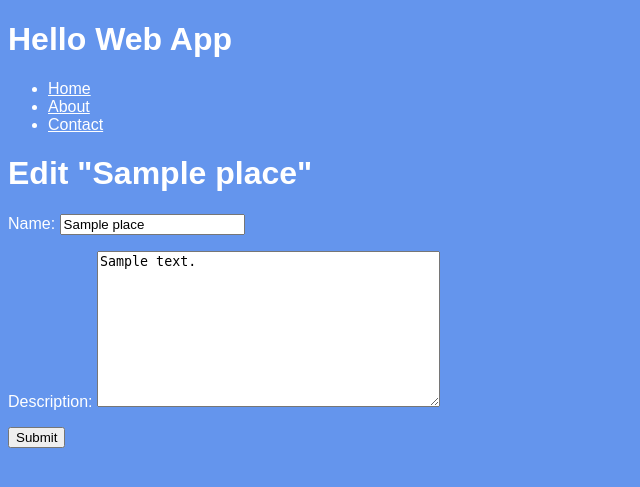
After one commit to rpancholi/myhellowebapp, a Django app: a page that uses collection/templates/places/edit_place.html in a window 1280 px wide. The commit adds this page. Shown: the top 487 px of the page, without its empty margins (0-640 px from the left). Run offline with Django 3.2, Linux system fonts and the light colour scheme; tables that the repository leaves empty hold one stand-in row (values such as "Sample post").

Commit message:
Chapter 9
Complete Chapter 9

```diff
--- /dev/null
+++ b/collection/forms.py
@@ -0,0 +1,7 @@
+from django.forms import ModelForm
+from collection.models import Places
+
+class PlaceForm(ModelForm):
+	class Meta:
+		model = Places
+		fields = ('name', 'description',)
--- /dev/null
+++ b/collection/templates/places/edit_place.html
@@ -0,0 +1,13 @@
+{% extends 'base.html' %}
+{% block title %}
+    Edit {{ place.name }} - {{ block.super }}
+{% endblock title %}
+
+{% block content %}
+    <h1>Edit "{{ place.name }}"</h1>
+    <form role="form" action="" method="post">
+        {% csrf_token %}
+        {{ form.as_p }}
+        <button type="submit">Submit</button>
+    </form>
+{% endblock content %}
--- a/collection/templates/places/place_detail.html
+++ b/collection/templates/places/place_detail.html
@@ -8,4 +8,5 @@
 {% block content %}
 		<h1>{{ place.name }}</h1>
 		<p>{{ place.description }}</p>
+		<a href="{% url 'edit_place' slug=place.slug %}">Edit me!</>
 {% endblock content %}
--- a/collection/views.py
+++ b/collection/views.py
@@ -1,5 +1,6 @@
-from django.shortcuts import render
+from django.shortcuts import render, redirect
 from collection.models import Places
+from collection.forms import PlaceForm
 
 # Create your views here.
 def index(request):
@@ -15,3 +16,21 @@ def place_detail(request, slug):
 	return render(request, 'places/place_detail.html', {
 		'place': place,
 	})
+
+def edit_place(request, slug):
+	place = Places.objects.get(slug=slug)
+
+	form_class = PlaceForm
+
+	if request.method == 'POST':
+		form = form_class(data=request.POST, instance=place)
+		if form.is_valid():
+			form.save
+			return redirect('place_detail', slug=place.slug)
+	else:
+		form = form_class(instance=place)
+
+	return render(request, 'places/edit_place.html', {
+		'place': place,
+		'form': form,
+	})
--- a/hellowebapp/urls.py
+++ b/hellowebapp/urls.py
@@ -24,5 +24,6 @@ urlpatterns = [
 	url(r'^about/$', TemplateView.as_view(template_name='about.html'), name='about'),
 	url(r'^contact/$', TemplateView.as_view(template_name='contact.html'), name='contact'),
 	url(r'^places/(?P<slug>[-\w]+)/$', views.place_detail, name='place_detail'),
+	url(r'^places/(?P<slug>[-\w]+)/edit/$', views.edit_place, name='edit_place'),
     url(r'^admin/', admin.site.urls),
 ]
```
